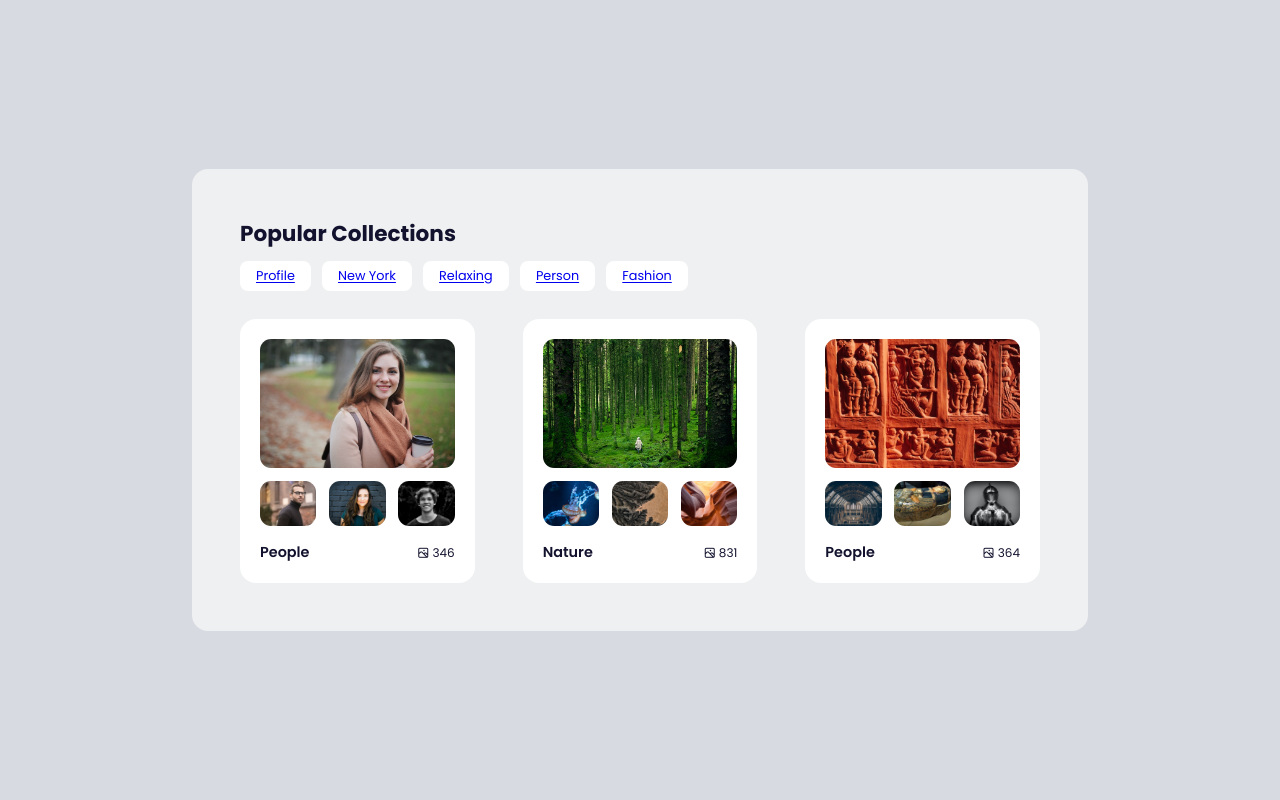
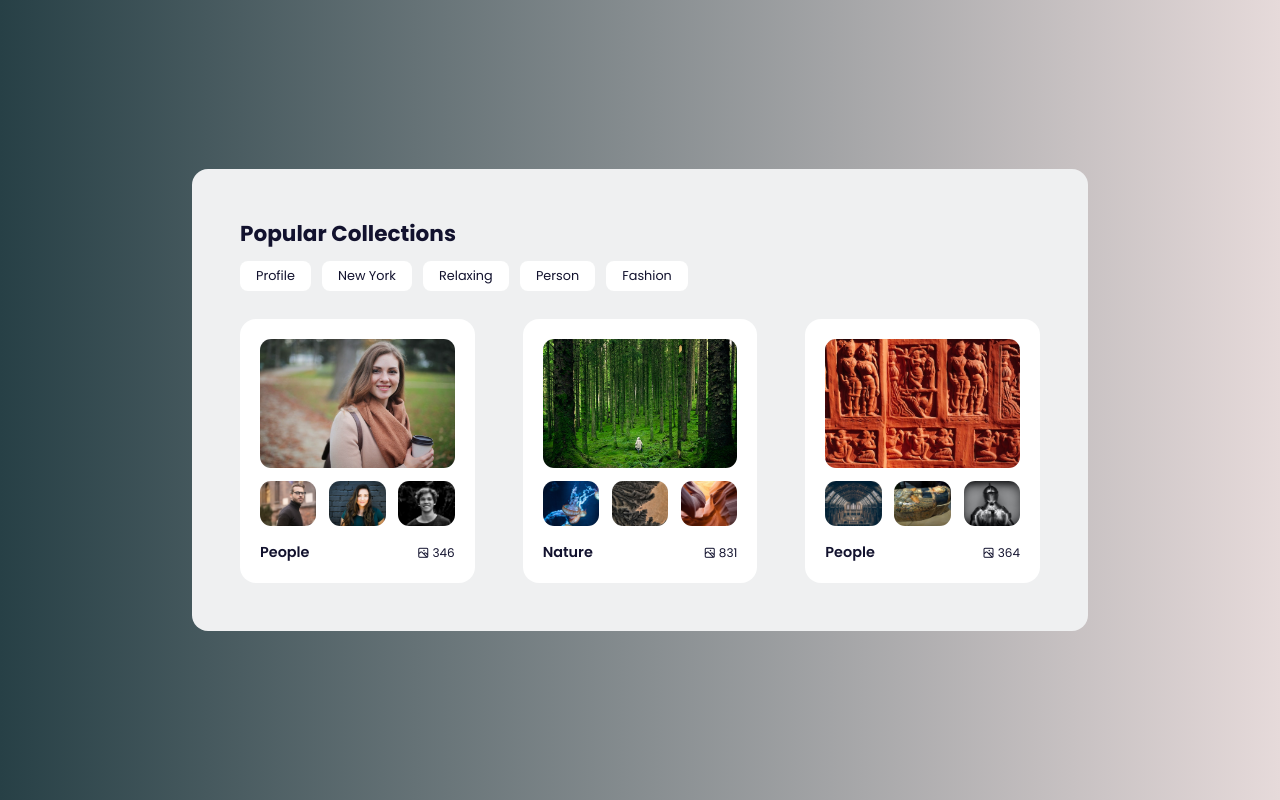
Before and after one commit to francoasevey/Image-Gallery-Website, a plain HTML site: page index.html in a window 1280 px wide. Drawn offline with nearby package versions, Linux system fonts and the light colour scheme.

Commit message:
deploy and background

```diff
--- a/index.html
+++ b/index.html
@@ -13,11 +13,11 @@
         <h2>Popular Collections</h2>
 
         <ul class="categories">
-            <li><a href="#" class="category">Profile</a></li>
-            <li><a href="#" class="category">New York</a></li>
-            <li><a href="#" class="category">Relaxing</a></li>
-            <li><a href="#" class="category">Person</a></li>
-            <li><a href="#" class="category">Fashion</a></li>
+            <li><a class="category">Profile</a></li>
+            <li><a class="category">New York</a></li>
+            <li><a class="category">Relaxing</a></li>
+            <li><a class="category">Person</a></li>
+            <li><a class="category">Fashion</a></li>
         </ul>
 
         <section class="galleries">
--- a/main.css
+++ b/main.css
@@ -21,6 +21,9 @@ body{
     font-family: "Poppins", sans-serif;
     font-size: 0.9rem;
     color: var(--color-dark);
+    background: #E6DADA;
+    background: -webkit-linear-gradient(to right, #274046, #E6DADA);
+    background: linear-gradient(to right, #274046, #E6DADA);
 }
 img{
     display: block;
```
Also changed, not shown: background.gif (added), 1 other file.
